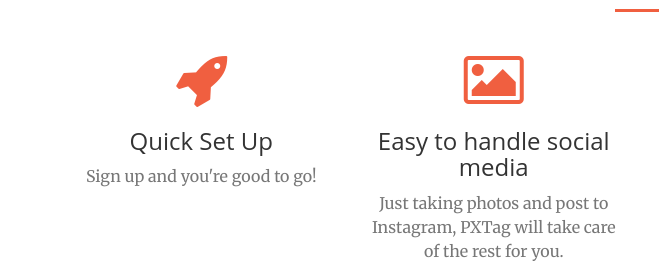
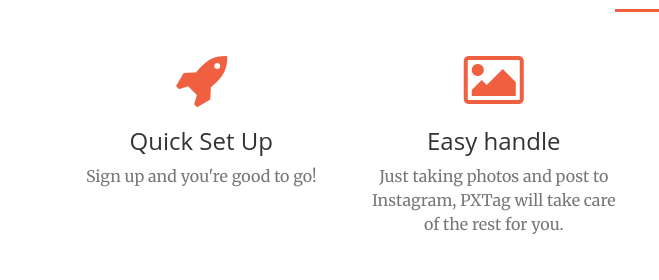
Before and after one commit to johnny7861532/PixelMonkey, a plain HTML site: page index.html in a window 1280 px wide. Shown: the part 1380-1660 px from the top of the page, 0-659 px from the left. Drawn offline with nearby package versions, Linux system fonts and the light colour scheme.

Commit message:
minor fix

```diff
--- a/index.html
+++ b/index.html
@@ -143,7 +143,7 @@
                 <div class="col-lg-3 col-md-6 text-center">
                     <div class="service-box">
                         <i class="fa fa-4x fa-picture-o text-primary sr-icons"></i>
-                        <h3>Easy to handle social media</h3>
+                        <h3>Easy handle</h3>
                         <p class="text-muted">Just taking photos and post to Instagram, PXTag will take care of the rest for you.</p>
                     </div>
                 </div>
```
